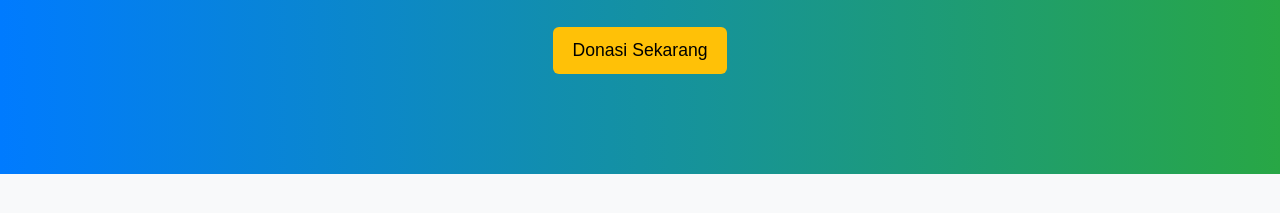
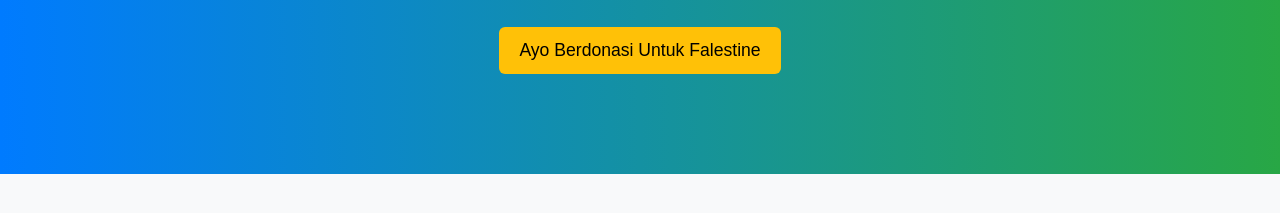
Before and after one commit to rohmatwardiatul06-dotcom/Website-Pribadi, a plain HTML site: page index.html in a window 1280 px wide. Shown: the part 294-507 px from the top of the page. Drawn offline with nearby package versions, Linux system fonts and the light colour scheme.

Commit message:
Update index.html
Updated the hero section call-to-action text.

```diff
--- a/index.html
+++ b/index.html
@@ -72,7 +72,7 @@
         <div class="container">
             <h1>Selamat Datang di Yayasan Nurul Fauqonurin</h1>
             <p>Kami berkomitmen untuk memberikan pendidikan, kesehatan, dan masa depan yang lebih baik bagi anak-anak kurang mampu di Indonesia.</p>
-            <a href="#donasi" class="btn btn-custom">Donasi Sekarang</a>
+            <a href="#donasi" class="btn btn-custom">Ayo Berdonasi Untuk Falestine</a>
         </div>
     </section>
 
```
